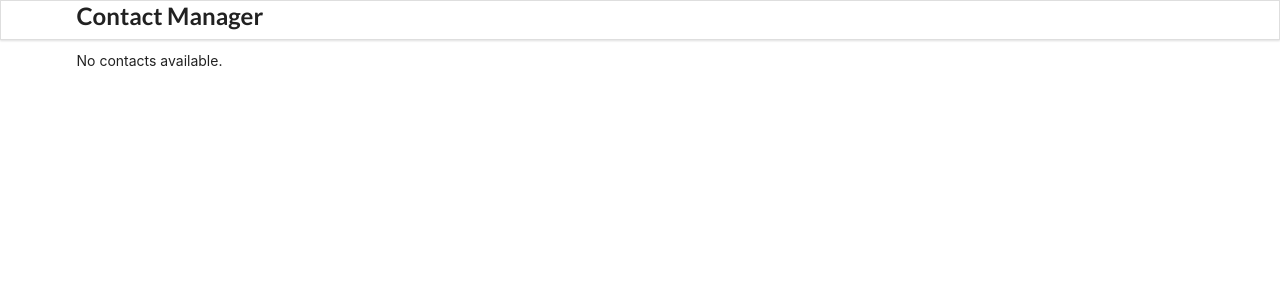
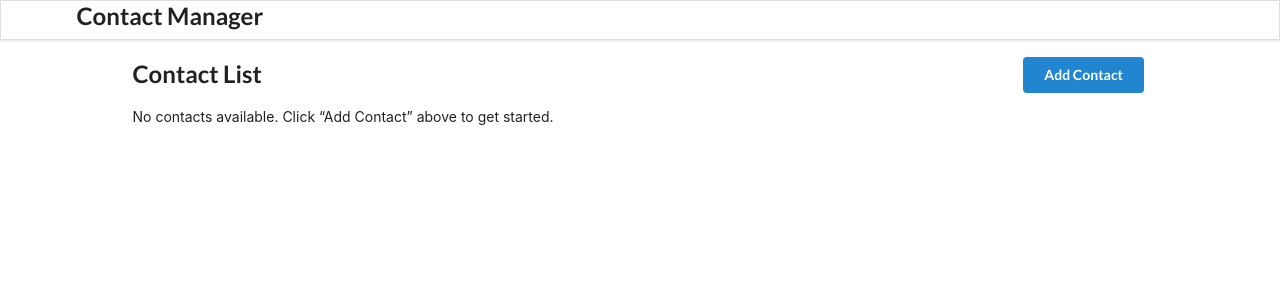
Before and after one commit to Sarahfaatima/Contact-Manager-App, a React (Create React App) app: page / in a window 1280 px wide. Shown: the top 300 px of the page. Built offline with nearby package versions, Linux system fonts and the light colour scheme.

Commit message:
ContactDetail added

```diff
--- a/src/components/AddContact.js
+++ b/src/components/AddContact.js
@@ -16,6 +16,7 @@ const AddContact = ({ addContactHandler }) => {
     setName("");
     setEmail("");
     navigate("/"); // <-- this takes you back to home page
+
   };
 
   return (
--- a/src/components/App.js
+++ b/src/components/App.js
@@ -5,6 +5,7 @@ import "./App.css";
 import Header from "./Header";
 import AddContact from "./AddContact";
 import ContactList from "./ContactList";
+import ContactDetail from "./ContactDetail";
 
 function App() {
   const LOCAL_STORAGE_KEY = "contacts";
@@ -49,13 +50,13 @@ useEffect(() => {
           />
           <Route
             path="/"
-            element={
-              <ContactList
-                contacts={contacts}
-                getContactId={removeContactHandler}
-              />
-            }
+            element={<ContactList contacts={contacts} getContactId={removeContactHandler} />}
           />
+
+        <Route
+  path="/contact/:id"
+  element={<ContactDetail contacts={contacts} />}
+/>
         </Routes>
       </Router>
     </div>
--- a/src/components/ContactCard.js
+++ b/src/components/ContactCard.js
@@ -1,24 +1,28 @@
 import React from "react";
+import { Link } from "react-router-dom";
 import user from "../images/user.png";
 
-const ContactCard = (props) => {
-    const { id, name, email}= props.contact;
+const ContactCard = ({ contact, clickHandler }) => {
+  const { id, name, email } = contact;
+
   return (
-        <div className= "item">
-            <img className="ui avatar image" src={user} alt="user" />
+    <div className="item">
+      <img className="ui avatar image" src={user} alt={name} />
+
       <div className="content">
+        <Link to={`/contact/${id}`} style={{ color: "inherit", textDecoration: "none" }}>
           <div className="header">{name}</div>
           <div>{email}</div>
+        </Link>
       </div>
+
       <i
         className="trash alternate outline icon"
-                style={{color: "red", marginTop: "7px" }}
-            onClick={() => props.clickHandler(id)} //it has access to the id
-        ></i>
+        style={{ color: "red", marginTop: "7px", cursor: "pointer" }}
+        onClick={() => clickHandler(id)}
+      />
     </div>
   );
-
-
 };
 
 export default ContactCard;
--- /dev/null
+++ b/src/components/ContactDetail.js
@@ -0,0 +1,43 @@
+import React, { useEffect, useState } from "react";
+import { Link, useParams } from "react-router-dom";
+import userPlaceholder from "../images/user.jpg"; // fallback avatar
+
+const ContactDetail = ({ contacts }) => {
+  const { id } = useParams();               // grab the :id from the URL
+  const [contact, setContact] = useState();
+
+  useEffect(() => {
+    // find the contact whose id matches the URL param
+    const found = contacts.find(c => c.id === id);
+    setContact(found);
+  }, [id, contacts]);
+
+  // while loading or if not found
+  if (!contact) {
+    return (
+      <div className="main">
+        <p>Contact not found.</p>
+        <Link to="/">← Back to Contact List</Link>
+      </div>
+    );
+  }
+
+  return (
+    <div className="main">
+      <div className="ui card centered">
+        <div className="image">
+          <img src={userPlaceholder} alt={contact.name} />
+        </div>
+        <div className="content">
+          <div className="header">{contact.name}</div>
+          <div className="description">{contact.email}</div>
+        </div>
+      </div>
+      <div style={{ textAlign: "center", marginTop: "1rem" }}>
+        <Link to="/">← Back to Contact List</Link>
+      </div>
+    </div>
+  );
+};
+
+export default ContactDetail;
--- a/src/components/ContactList.js
+++ b/src/components/ContactList.js
@@ -2,62 +2,35 @@ import React from "react";
 import { Link } from "react-router-dom";
 import ContactCard from "./ContactCard";
 
-const ContactList = (props) => {
-    console.log("ContactList Props:", props);
-
-
+const ContactList = ({ contacts, getContactId }) => {
   const deleteContactHandler = (id) => {
-            props.getContactId(id); //it will get the id from the deleteContactHandler
+    getContactId(id);
   };
 
-    // const contacts= [
-    //     {
-    //         id: "1",
-    //         "name": "Pakku",
-    //         "email": "pakku@gmail.com",
-    //     },
-    //     {
-    //         id: "2",
-    //         name: "Sarro",
-    //         email: "Saru@gmail.com",
-    //     },
-    //     {
-    //         id: "3",
-    //         name: " Yesu",
-    //         email: "Yesu@gmail.com",
-    //     },
-    //     {
-    //         id: "4",
-    //         name: "Siddhu",
-    //         email: "Siddhu@gmail.com",
-    //     }
-    // ]
-    const renderContactList = props.contacts.length > 0 ? (
-  props.contacts.map((contact) => (
+  return (
+    <div className="main" style={{ padding: "4rem" }}>
+      <h2 style={{ display: "flex", justifyContent: "space-between", alignItems: "center" }}>
+        Contact List
+        <Link to="/add">
+          <button className="ui button blue">Add Contact</button>
+        </Link>
+      </h2>
+
+      <div className="ui celled list">
+        {contacts.length > 0 ? (
+          contacts.map((contact) => (
             <ContactCard
+              key={contact.id}
               contact={contact}
               clickHandler={deleteContactHandler}
-      key={contact.id}
             />
           ))
         ) : (
-  <p>No contacts available.</p>
-);
-
-
-    return (
-  <div className="main">
-    <h2>
-      Contact List
-      <Link to="/add">
-        <button className="ui button blue right">Add Contact</button>
-      </Link>
-    </h2>
-    <div className="ui celled list">{renderContactList}</div>
+          <p>No contacts available. Click “Add Contact” above to get started.</p>
+        )}
+      </div>
     </div>
   );
-
-
 };
 
 export default ContactList;
```
Also changed, not shown: src/images/user.jpg (added), src/images/user.png. Lines whose indentation alone changed are shown as unchanged.
